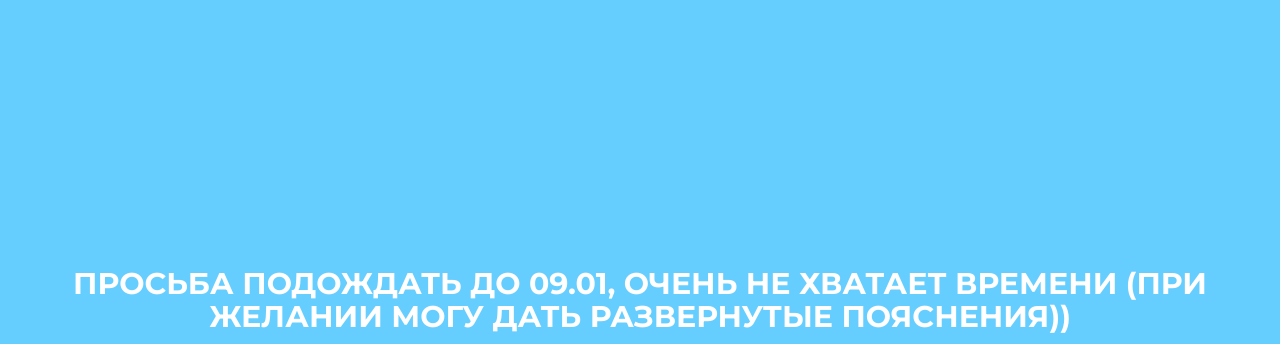
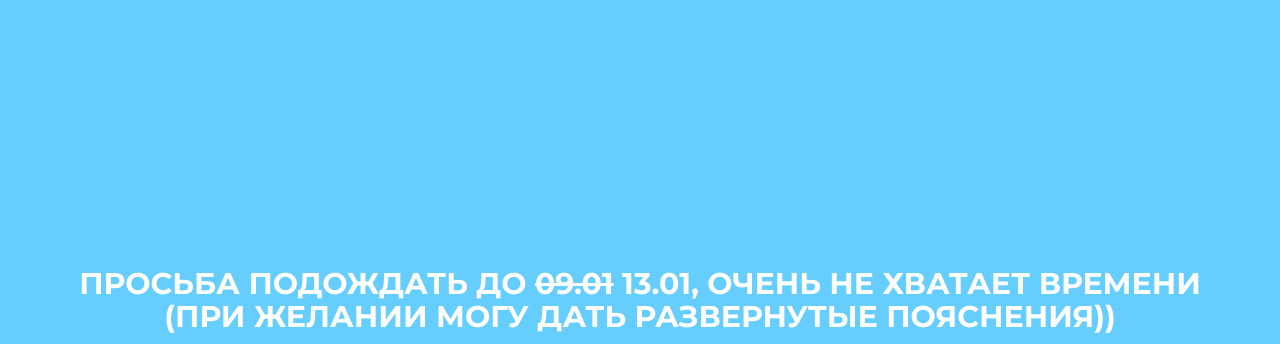
Before and after one commit to mikhailnakanechny/landing-minimalistic-game, a plain HTML site: page index.html in a window 1280 px wide. Shown: the part 53-397 px from the top of the page. Drawn offline with nearby package versions, Linux system fonts and the light colour scheme; a web font is replaced by a local one.

Commit message:
Refactor: -modified date in the request for the change in the time of deadline)))

```diff
--- a/index.html
+++ b/index.html
@@ -70,7 +70,7 @@
 <header class="bg">
     <div class="container">
         <div class="intro-text">
-            <h2>Просьба подождать до 09.01, очень не хватает времени (при желании могу дать развернутые пояснения))</h2>
+            <h2>Просьба подождать до <del>09.01</del> 13.01, очень не хватает времени (при желании могу дать развернутые пояснения))</h2>
             <h1>Minimalistic-game</h1>
             <img src="src/img/kitty.gif" class="img-circle" alt="char image">
             <h2>A game with a minimalistic design</h2>
```
